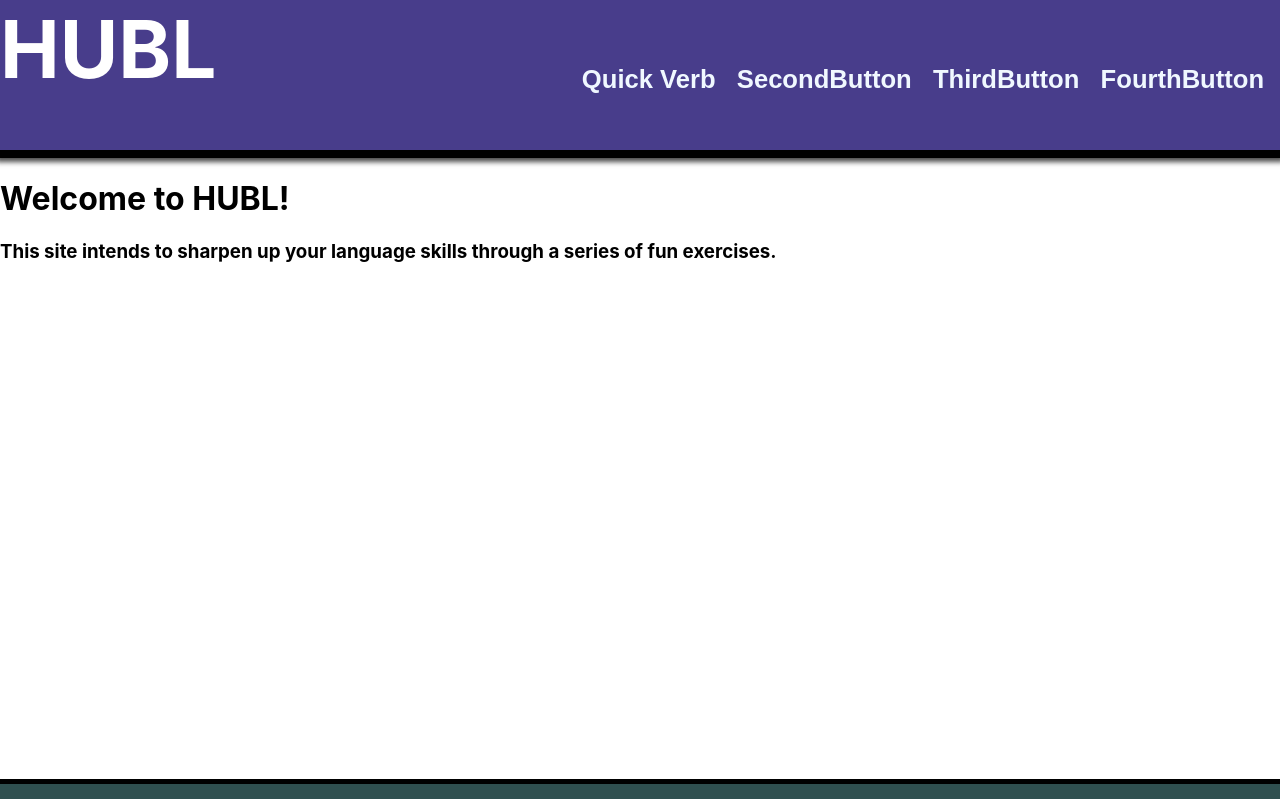
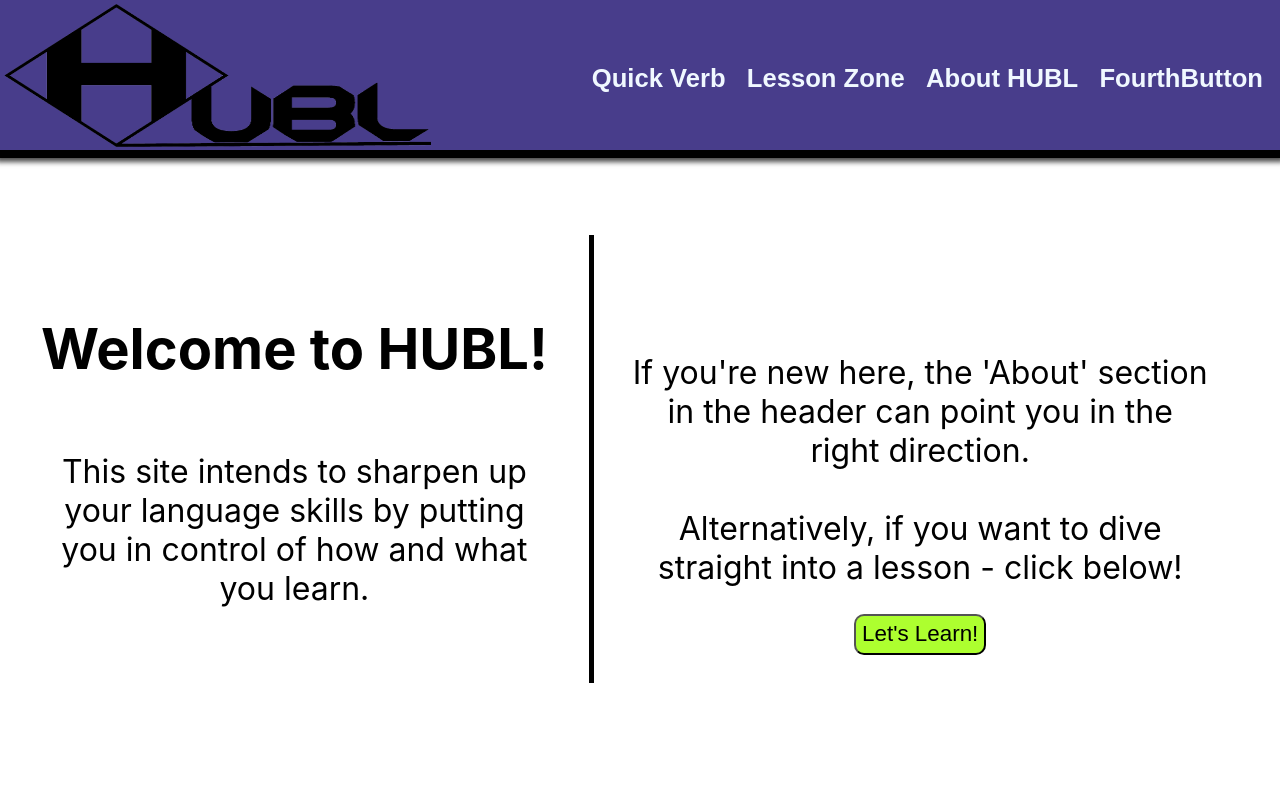
Before and after one commit to FredClay/Language-Hub, a React (Create React App) app in the folder front-end/: page / in a window 1280 px wide. Shown: the top 799 px of the page. Built offline with nearby package versions, Linux system fonts and the light colour scheme.

Commit message:
big update. Button functionality - styling - static templates

```diff
--- a/front-end/src/App.css
+++ b/front-end/src/App.css
@@ -4,4 +4,5 @@
 
 .MainBody {
   min-height: 60%;
+  padding-top: 1%;
 }
--- a/front-end/src/App.js
+++ b/front-end/src/App.js
@@ -6,6 +6,7 @@ import Footer from './components/structure/Footer';
 import LandingPage from './components/pages/LandingPage';
 import QuickVerbPage from './components/pages/QuickVerbPage';
 import AboutPage from './components/pages/AboutPage';
+import NotFoundPage from './components/pages/NotFoundPage';
 
 function App() {
   return (
@@ -17,6 +18,7 @@ function App() {
             <Route path='/' element={<LandingPage />} />
             <Route path='/aboutUs' element={<AboutPage />} />
             <Route path='/quickVerb' element={<QuickVerbPage />} />
+            <Route path='/*' element={<NotFoundPage />} />
           </Routes>
         </div>
         <Footer />
--- a/front-end/src/components/pages/LandingPage.jsx
+++ b/front-end/src/components/pages/LandingPage.jsx
@@ -1,9 +1,22 @@
+import style from '../../css/LandingPage.module.css';
+
+import { useNavigate } from 'react-router-dom';
+
 const LandingPage = () => {
 
+    const navigator = useNavigate();
+
     return (
-        <div>
-            <h1>Welcome to HUBL!</h1>
-            <h3>This site intends to sharpen up your language skills through a series of fun exercises.</h3>
+        <div className={style.LandingPage}>
+            <div className={style.IntroSection}>
+                <h1>Welcome to HUBL!</h1>
+                <p>This site intends to sharpen up your language skills by putting you in control of how and what you learn.</p>
+            </div>
+            <div className={style.OldOrNew}>
+                <h2>If you're new here, the 'About' section in the header can point you in the right direction.<br /><br />Alternatively, if you want to dive straight into a lesson -
+                click below!</h2>
+                <button onClick={() => navigator('/lessonZone')}>Let's Learn!</button>
+            </div>
         </div>
     )
 
--- /dev/null
+++ b/front-end/src/components/pages/NotFoundPage.jsx
@@ -0,0 +1,21 @@
+import style from '../../css/NotFoundPage.module.css';
+
+const NotFoundPage = () => {
+
+    return (
+        <div className={style.NotFound}>
+            <div className={style.SadText}>
+                <h1>Hmmm...</h1>
+                <h2>The page you are looking for doesn't seem to exist.</h2>
+            </div>
+            <div className={style.ImageSection}>
+                <img alt='sadRobot' src='./HUBL Small Design.png' />
+                <h2>If you click on Gary, he'll take you back to the homepage</h2>
+            </div>
+
+        </div>
+    );
+
+};
+
+export default NotFoundPage;
--- a/front-end/src/components/structure/Header.jsx
+++ b/front-end/src/components/structure/Header.jsx
@@ -8,13 +8,13 @@ const Header = () => {
     return (
         <div className={style.Header}>
             <div className={style.HeaderLogo}>
-                <h1 onClick={() => navigator("/")}>HUBL</h1>
+                <img alt='logo' src='./HUBL Small Design.png' onClick={() => navigator('/')}/>
             </div>
             <div className={style.ButtonArea}>
                 <button onClick={() => navigator("/quickVerb")}>Quick Verb</button>
-                <button onClick={() => navigator("/quickVerb")}>SecondButton</button>
-                <button onClick={() => navigator("/quickVerb")}>ThirdButton</button>
-                <button onClick={() => navigator("/quickVerb")}>FourthButton</button>
+                <button onClick={() => navigator("/lessonZone")}>Lesson Zone</button>
+                <button onClick={() => navigator("/aboutUs")}>About HUBL</button>
+                <button onClick={() => navigator("/unspecified")}>FourthButton</button>
 
             </div>
         </div>
--- a/front-end/src/css/Footer.module.css
+++ b/front-end/src/css/Footer.module.css
@@ -1,5 +1,5 @@
 .FooterArea {
-    height: 20%;
+    height: 25%;
 }
 
 .Footer {
@@ -9,7 +9,7 @@
     flex-direction: column;
     height: 100%;
     min-height: 100px;
-    max-height: 200px;
+    max-height: 250px;
     background-color: darkslategray;
     border-top: 5px solid black;
     align-items: center;
--- a/front-end/src/css/Header.module.css
+++ b/front-end/src/css/Header.module.css
@@ -9,20 +9,23 @@
     background-color: darkslateblue;
     border-bottom: 8px solid black;
     box-shadow: 0px 0px 5px 4px rgb(0, 0, 0, 0.7);
+    z-index: 100;
 }
 
 .HeaderLogo {
     height: 100%;
+    width: 40%;
+    min-width: 350px;
 }
 
-.HeaderLogo > h1 {
-    padding: 0;
+.HeaderLogo > img {
+    width: 100%;
+    height: 95%;
+    padding: 1%;
     margin: 0;
-    font-size: 5rem;
-    color: white;
 }
 
-.HeaderLogo > h1:hover {
+.HeaderLogo > img:hover {
     cursor: pointer;
 }
 
@@ -31,7 +34,7 @@
     display: flex;
     justify-content: flex-end;
     height: 60%;
-    width: 100%;
+    width: 80%;
 }
 
 .ButtonArea > button {
@@ -43,10 +46,15 @@
     padding: 0.5%;
     border-radius: 15px;
     align-self: flex-start;
-    margin-right: 1%;
+    margin-right: 1.5%;
     transition-duration: 0.25s;
 }
 
 .ButtonArea > button:hover {
     background-color: rgb(0, 0, 0, 0.3);
 }
+
+.ButtonArea > button:active {
+    transition-duration: 0s;
+    background-color: rgb(0, 0, 0, 0.6);
+}
--- /dev/null
+++ b/front-end/src/css/LandingPage.module.css
@@ -0,0 +1,54 @@
+.LandingPage {
+    display: flex;
+    width: 100%;
+    min-height: 80vh;
+}
+
+.IntroSection {
+    display: flex;
+    flex-direction: column;
+    width: 40%;
+    padding: 3%;
+    border-right: 5px solid;
+    margin-top: 5%;
+    margin-bottom: 10%;
+    align-items: center;
+    justify-content: center;
+    text-align: center;
+}
+
+.IntroSection > h1 {
+    font-size: 350%;
+}
+
+.IntroSection > p {
+    font-size: 2rem;
+}
+
+.OldOrNew {
+    display: flex;
+    flex-direction: column;
+    width: 45%;
+    padding-left: 3%;
+    justify-content: center;
+    align-items: center;
+    text-align: center;
+}
+
+.OldOrNew > h2 {
+    font-size: 2rem;
+    font-weight: 400;
+}
+
+.OldOrNew > button {
+    font-size: 1.4rem;
+    padding: 1%;
+    border-radius: 10px;
+    background-color: greenyellow;
+    transition-duration: 0.3s;
+}
+
+.OldOrNew > button:hover {
+    color: aliceblue;
+    background-color: green;
+}
--- /dev/null
+++ b/front-end/src/css/NotFoundPage.module.css
@@ -0,0 +1,27 @@
+.NotFound {
+    height: 80vh;
+    display: flex;
+    flex-direction: column;
+    text-align: center;
+    align-items: center;
+    justify-content: center;
+}
+
+.SadText {
+    width: 70%;
+    padding-bottom: 5%;
+}
+
+.ImageSection {
+    width: 50%;
+    height: 50%;
+}
+
+.ImageSection > img {
+    width: 50%;
+    height: 50%;
+}
+
+.ImageSection > h2 {
+    font-weight: 400;
+}
```
Also changed, not shown: front-end/public/HUBL Design 1 FAVICON.png (added), front-end/public/HUBL Small Design.png (added).
